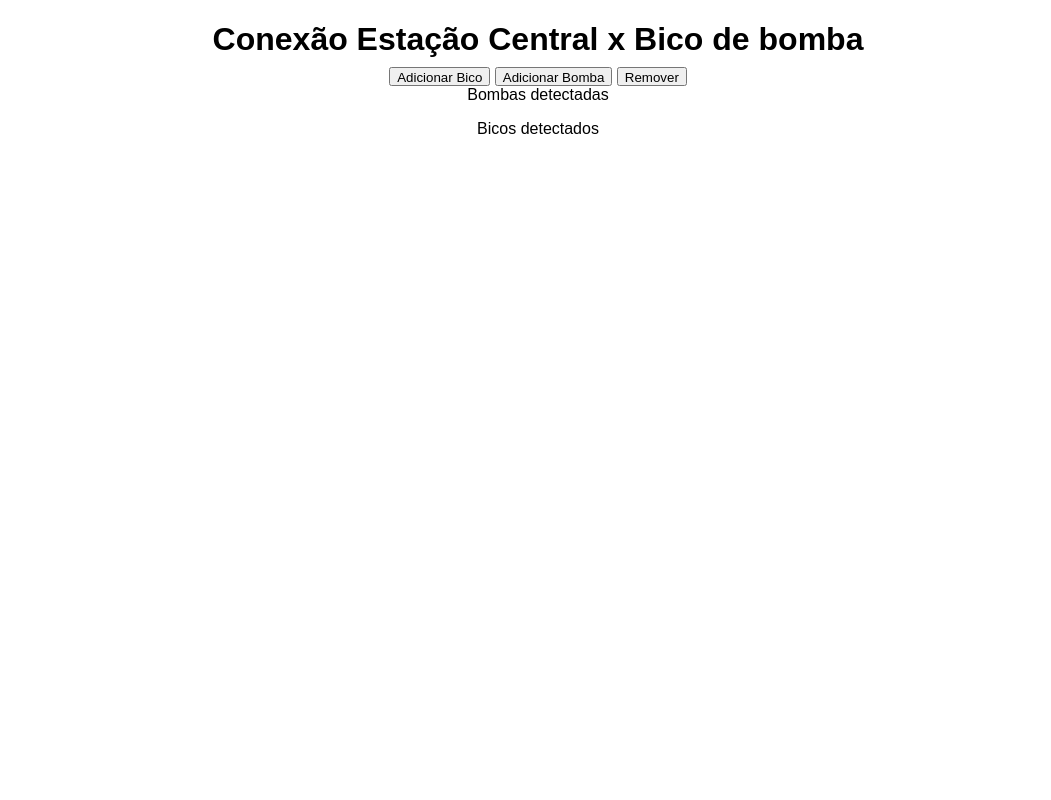
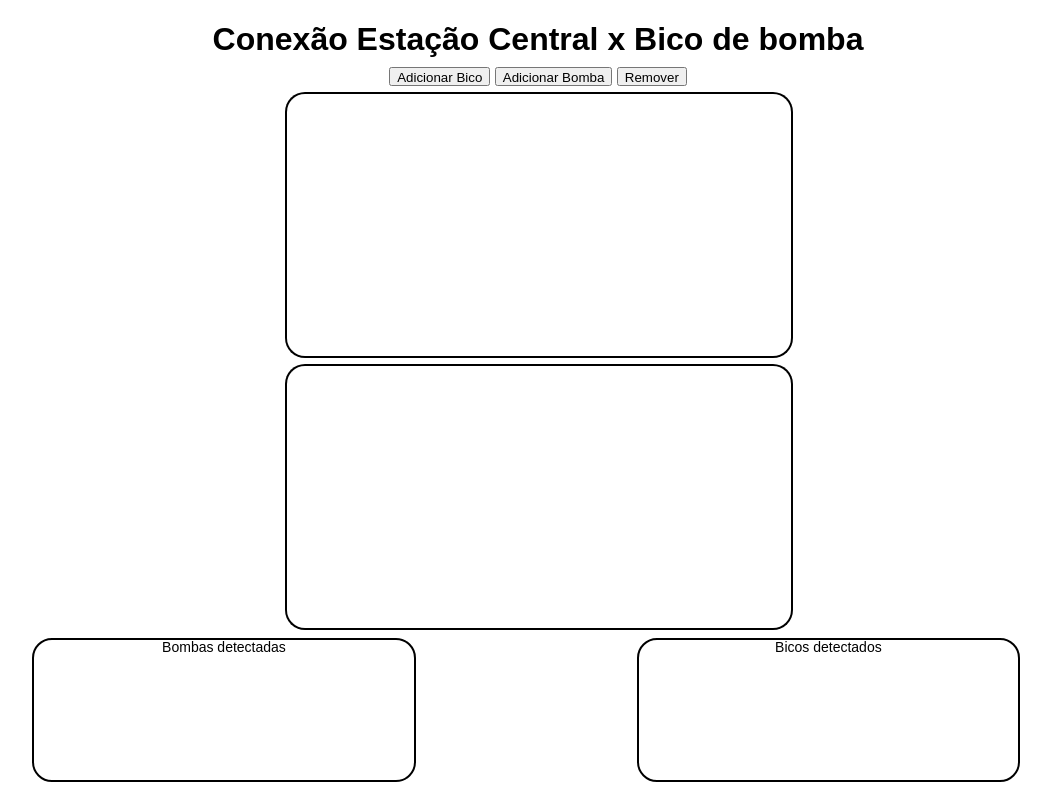
Before and after one commit to nakaohideki/BluetoothNode, a website: page index.html in a window 1280 px wide. Shown: the whole page, without its empty margins (102-1153 px from the left). Drawn offline with Linux system fonts and the light colour scheme.

Commit message:
Incluído estilização da interface gráfica

```diff
--- a/css/style.css
+++ b/css/style.css
@@ -3,3 +3,233 @@ body
 	font-family: Arial, Helvetica, sans-serif;
 	text-align: center;
 }
+
+#Buttons
+{
+	text-align: center;
+}
+
+#ToAddNozzle, #ToAddPump, #ToRemove
+{
+	font-family: Arial, Helvetica, sans-serif;
+	vertical-align: center;
+}
+
+#addedEquipments
+{
+	height: 67vh;
+	display: flex;
+}
+
+#addedPumps
+{
+	margin-left: 30%;
+	width: 20%;
+}
+
+#addedPump1{
+	line-height: 1;
+	border-top-style:solid;
+	border-top-left-radius: 20px;
+	border-top-width: 2px;
+	border-bottom-style: solid;
+	border-bottom-width: 2px;
+	border-bottom-left-radius: 20px;
+	border-left-width: 2px;
+	border-color: black;
+	border-left-style: solid;
+	margin-top: 2.2%;
+	margin-bottom: 2.2%;
+	height: 49%;
+	width: 100%;
+
+}
+#addedPump2 {
+	line-height: 1;
+	border-top-style: solid;
+	border-top-left-radius: 20px;
+	border-top-width: 2px;
+	border-top-style:solid;
+	border-top-left-radius: 20px;
+	border-top-width: 2px;
+	margin-bottom: 2.2%;
+	border-bottom-style: solid;
+	border-bottom-left-radius: 20px;
+	border-bottom-width: 2px;
+	border-color: black;
+	border-left-width: 2px;
+	border-left-style: solid;
+	height: 49%;
+	width: 100%;
+}
+
+#addedNozzles
+{
+	width: 20%;
+}
+
+#Pump1AddedNozzles
+{
+	line-height: 1;
+	display: flex;
+	flex-direction: column;
+	justify-content: top;
+	align-items: center;
+	font-size: 12px;
+	border-top-style: solid;
+	border-top-color:black;
+	border-top-width: 2px;
+	border-top-right-radius: 20px;
+	margin-top: 2.2%;
+	border-bottom-style: solid;
+	border-bottom-color: black;
+	border-bottom-width: 2px;
+	border-bottom-right-radius: 20px;
+	margin-bottom: 2.2%;
+	border-right-style: solid;
+	border-right-color: black;
+	border-right-width: 2px;
+	height: 49%;
+	width: 100%;
+}
+
+#Pump2AddedNozzles
+{
+	display: flex;
+	flex-direction: column;
+	justify-content:top;
+	align-items: center;
+	font-size: 12px;
+	border-top-style: solid;
+	border-top-color: black;
+	border-top-width: 2px;
+	border-top-right-radius: 20px;
+	border-bottom-style: solid;
+	border-bottom-color: black;
+	border-bottom-width: 2px;
+	border-bottom-right-radius: 20px;
+	border-right-style: solid;
+	border-right-color: black;
+	border-right-width: 2px;
+	height: 49%;
+	width: 100%;
+}
+
+#detectedEquipments {
+	width: 100%;
+	height: 20vh;
+	display: flex;
+	flex-direction: row;
+}
+
+#detectedPumps {
+	line-height: 14px;
+	font-family: Arial, Helvetica, sans-serif;
+	margin-top: 1.3%;
+	border-style: solid;
+	border-color:black;
+	border-radius: 20px;
+	border-width: 2px;
+	font-size: 14px;
+	margin-left: 10%;
+	margin-right: 10%;
+	justify-content: center;
+	flex-wrap: wrap;
+	width: 30%;
+	padding-bottom: 20px;
+}
+
+#detectedNozzles {
+	font-family:Arial, Helvetica, sans-serif;
+	line-height: 1;
+	margin-top: 1.3%;
+	border-style: solid;
+	border-color: black;
+	border-radius: 20px;
+	border-width: 2px;
+	font-size: 14px;
+	margin-left: 7.5%;
+	justify-content: center;
+	flex-wrap: wrap;
+	width: 30%;
+}
+
+
+/*
+#leftColumn
+{
+	display: flex;
+	flex-direction: column;
+	float: left;
+	height: 90%;
+	width: 50%;
+	align-items: center;
+}
+*/
+#Pump1, #Pump2
+{
+	margin-top: 8%;
+	line-height: 0;
+	font-size: 14px;
+	font-family: Arial, Helvetica, sans-serif;
+	margin-bottom: 6px;
+}
+
+
+.NozzleSubtitle
+{
+	margin-top: 9px;
+	line-height: 0;
+	font-size: 10px;
+	font-family: Arial, Helvetica, sans-serif;
+	margin-bottom: 4px;
+}
+
+#Pump1Detected, #Pump2Detected
+{
+	cursor: pointer;
+	max-height: 80%;
+	margin-left: 30px;
+	margin-right: 30px;
+	border-style: solid;
+	border-color: red;
+	border-radius: 12px;
+	border-width: 5px;
+}
+
+#Nozzle1Detected, #Nozzle2Detected, #Nozzle3Detected, #Nozzle4Detected, #Nozzle5Detected, #Nozzle6Detected, #Nozzle7Detected, #Nozzle8Detected
+{
+	cursor: pointer;
+	line-height: 0.1;
+	max-height: 30%;
+	margin-left: 22px;
+	margin-right: 22px;
+	border-style: solid;
+	border-color:red;
+	border-radius: 12px;
+	border-width: 5px;
+}
+
+/*
+#rightColumn
+{
+	display: flex;
+	float: right;
+	height: 90%;
+	width: 50%;
+	justify-content: center;
+	align-items: center;
+}
+*/
+
+#screen
+{
+	width: 100%;
+	height: 100%;
+}
+footer
+{
+	position:absolute;
+	bottom: 10%;
+	right: 10%;
+}
```
